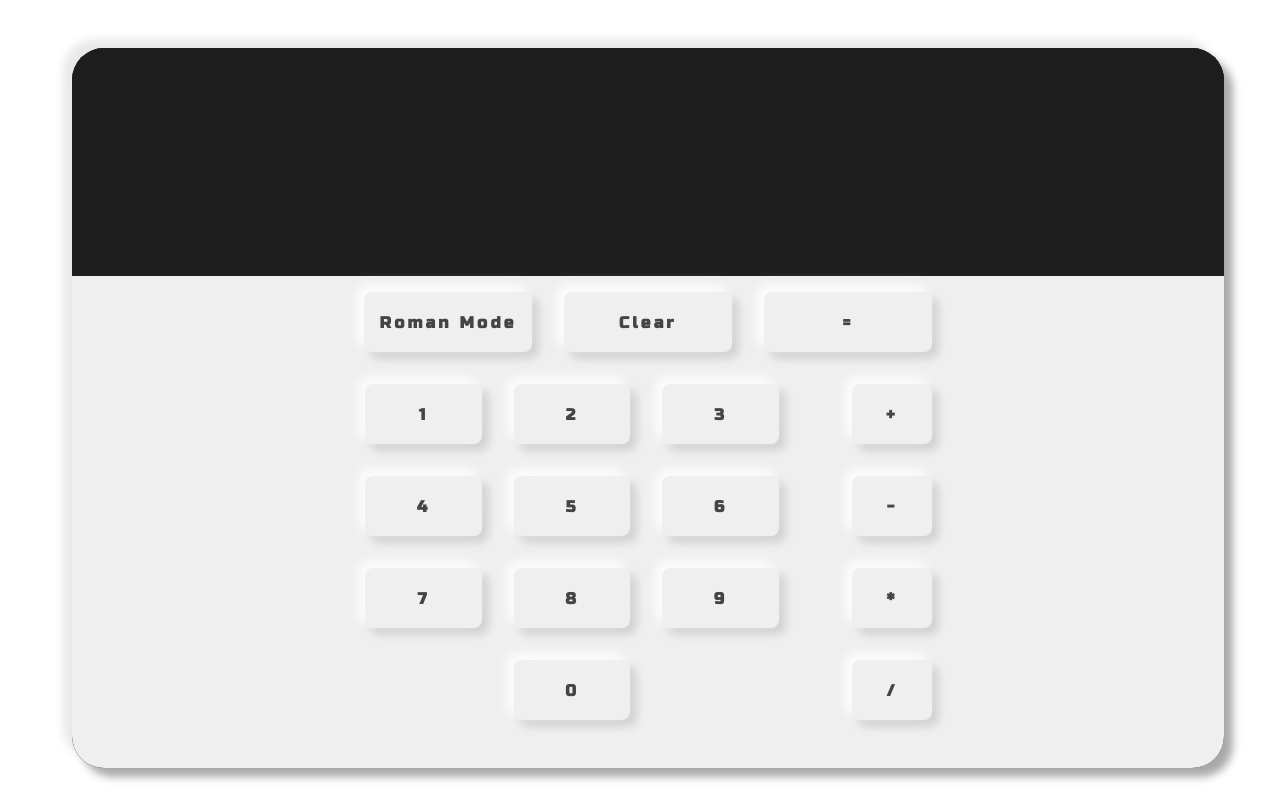
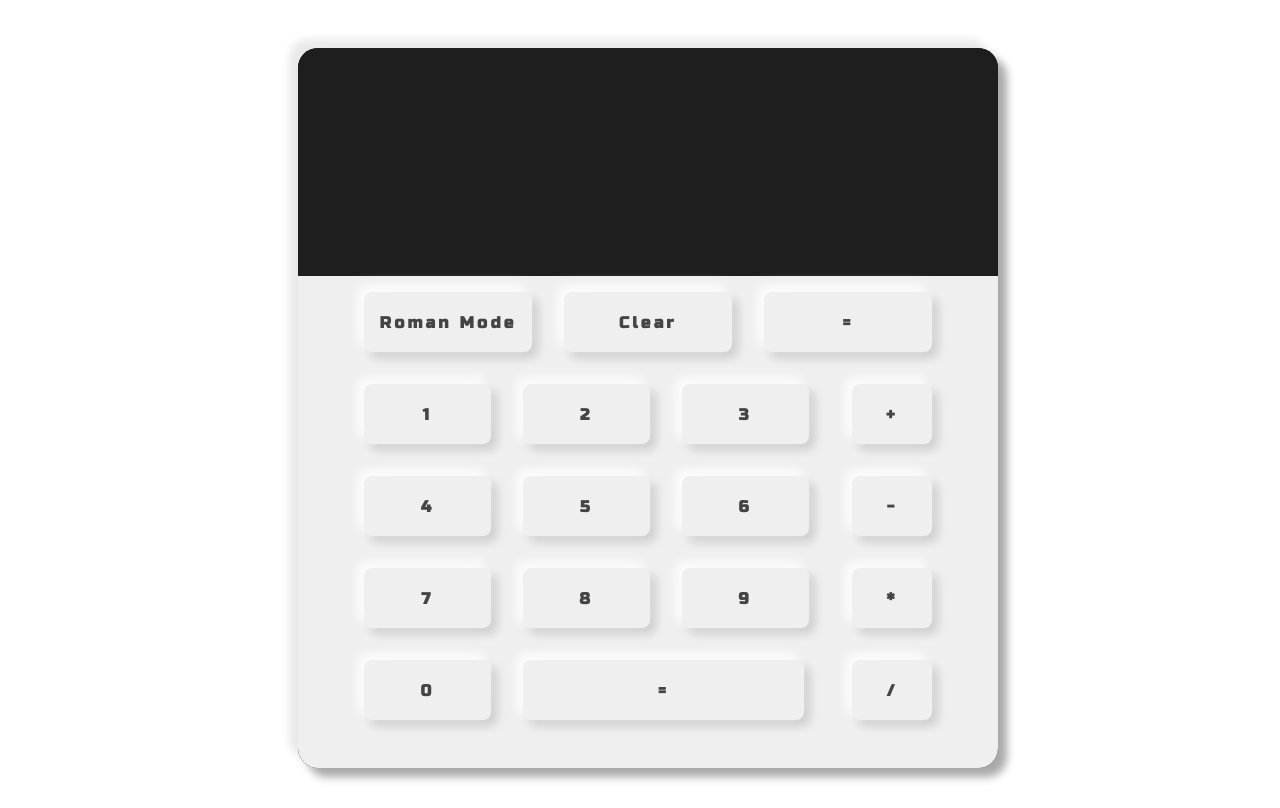
Before and after one commit to jefffabiny/roman-calc, a React (Create React App) app: page / in a window 1280 px wide. Built offline with nearby package versions, Linux system fonts and the light colour scheme.

Commit message:
Changing the layout of buttons.

```diff
--- a/public/index.html
+++ b/public/index.html
@@ -1,7 +1,7 @@
 <!DOCTYPE html>
 <html lang="en">
   <head>
-    <title>React App</title>
+    <title>Roman Calculator</title>
     <link rel="preconnect" href="https://fonts.googleapis.com" />
     <link rel="preconnect" href="https://fonts.gstatic.com" crossorigin />
     <link
--- a/src/App.css
+++ b/src/App.css
@@ -19,14 +19,15 @@ body,
 
 .calcWrapper {
   background-color: #000;
-  border-radius: 2rem;
-
+  border-radius: 20px;
   box-shadow: 9px 9px 9px #a9a9a9, -9px -9px 9px #e9e9e9;
   display: flex;
   flex-direction: column;
   height: 90%;
   overflow: hidden;
   width: 90%;
+  max-width: 700px;
+  max-height: 1100px;
 }
 
 .inputContain {
--- a/src/components/NumberButtons.tsx
+++ b/src/components/NumberButtons.tsx
@@ -23,13 +23,21 @@ function NumberButtons(props: Props) {
           />
         );
       })}
+      <div className="makeBlock makeButton" style={styles.equals}>
+        =
+      </div>
     </div>
   );
 }
 
 const styles = {
+  equals: {
+    flex: 1,
+    marginRight: "2rem",
+  },
   wrapper: {
     flexWrap: "wrap" as const,
+    justifyContent: "flex-start",
   },
 };
 
```
